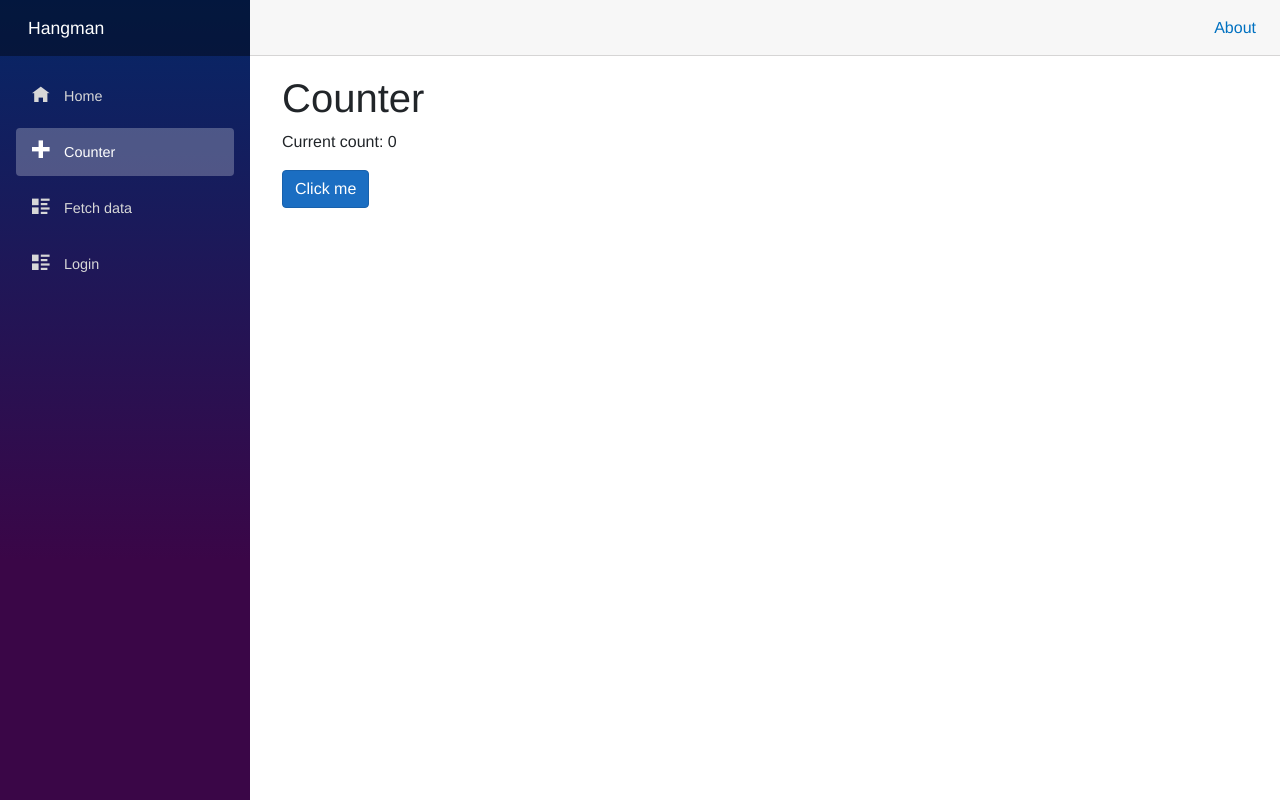
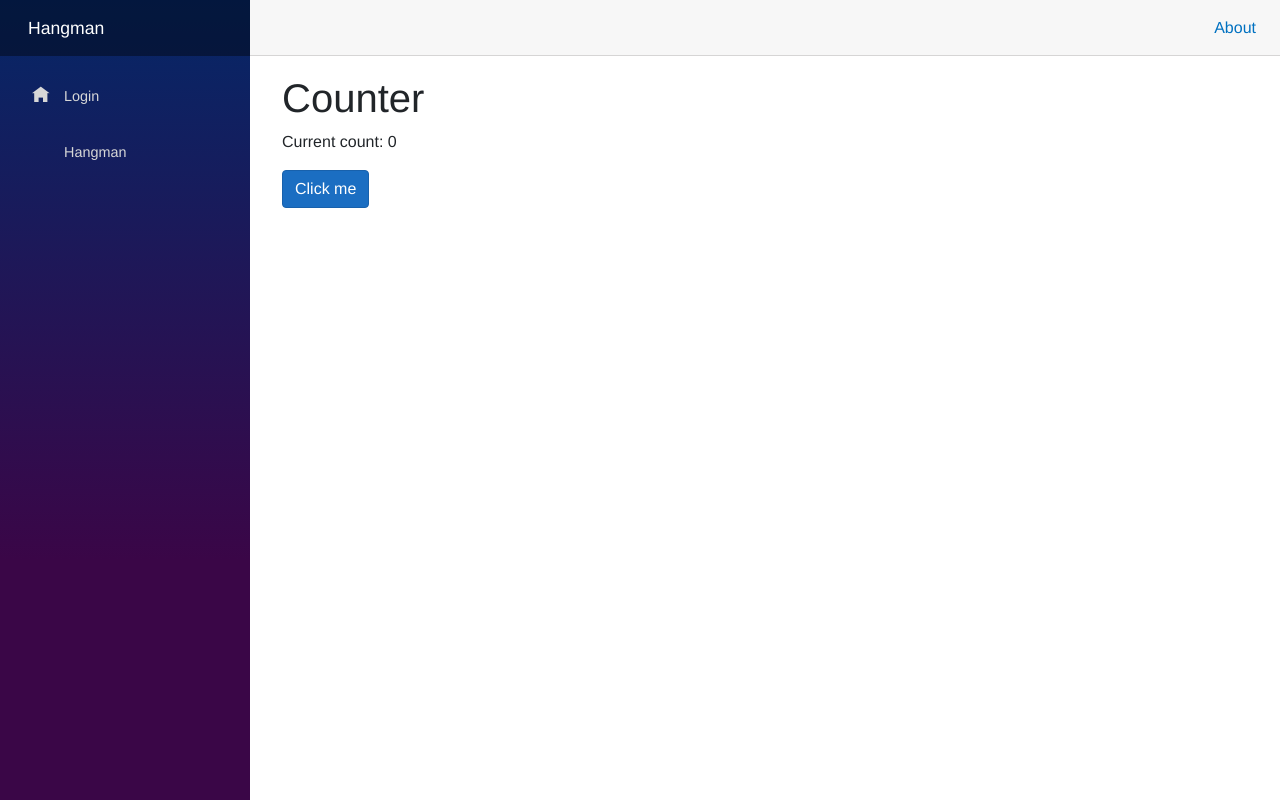
Before and after one commit to 16holson/.NETProjects, an ASP.NET Core app: page /counter in a window 1280 px wide. Run offline with ASP.NET Core 8, Linux system fonts and the light colour scheme; style sheets or scripts are compiled from the project's sources.

Commit message:
Added spaces for hangman

```diff
--- a/Hangman/Hangman/Client/Pages/Index.razor
+++ b/Hangman/Hangman/Client/Pages/Index.razor
@@ -24,7 +24,7 @@
             <input @bind="password2Input" input style="margin-top: 1rem; margin-bottom: .5rem; display: @display" type="password" class="form-control" id="confirmPassword" name="password" placeholder="Confirm Password"/>
         </label>
     </div>
-    <button class="btn btn-primary" disabled="@(!IsConnected)" @onclick="ConfirmPassword">@account</button>
+    <button class="btn btn-primary" disabled="@(!IsConnected)" @onclick="CreateAccount">@account</button>
     <button type="submit" class="btn btn-primary" disabled="@(!IsConnected)" @onclick="SignIn">@sign</button>
     <hr>
 
@@ -72,7 +72,7 @@
         }
     }
 
-    private async Task ConfirmPassword()
+    private async Task CreateAccount()
     {
         if (display == "inline")
         {
@@ -109,5 +109,4 @@
     {
         NavigationManager.NavigateTo("/hangman");
     }
-
 }
--- a/Hangman/Hangman/Client/Shared/NavMenu.razor
+++ b/Hangman/Hangman/Client/Shared/NavMenu.razor
@@ -11,22 +11,12 @@
     <nav class="flex-column">
         <div class="nav-item px-3">
             <NavLink class="nav-link" href="" Match="NavLinkMatch.All">
-                <span class="oi oi-home" aria-hidden="true"></span> Home
+                <span class="oi oi-home" aria-hidden="true"></span> Login
             </NavLink>
         </div>
         <div class="nav-item px-3">
-            <NavLink class="nav-link" href="counter">
-                <span class="oi oi-plus" aria-hidden="true"></span> Counter
-            </NavLink>
-        </div>
-        <div class="nav-item px-3">
-            <NavLink class="nav-link" href="fetchdata">
-                <span class="oi oi-list-rich" aria-hidden="true"></span> Fetch data
-            </NavLink>
-        </div>
-        <div class="nav-item px-3">
-            <NavLink class="nav-link" href="login">
-                <span class="oi oi-list-rich" aria-hidden="true"></span> Login
+            <NavLink class="nav-link" href="/hangman">
+                <span class="oi" aria-hidden="true"></span>Hangman
             </NavLink>
         </div>
     </nav>
```
Also changed, not shown: Hangman/Hangman/Client/Pages/HangMan.razor (+15 -0 lines), Hangman/Hangman/Client/Hangman.Client.csproj, Hangman/Hangman/Server/Hangman.Server.csproj.
